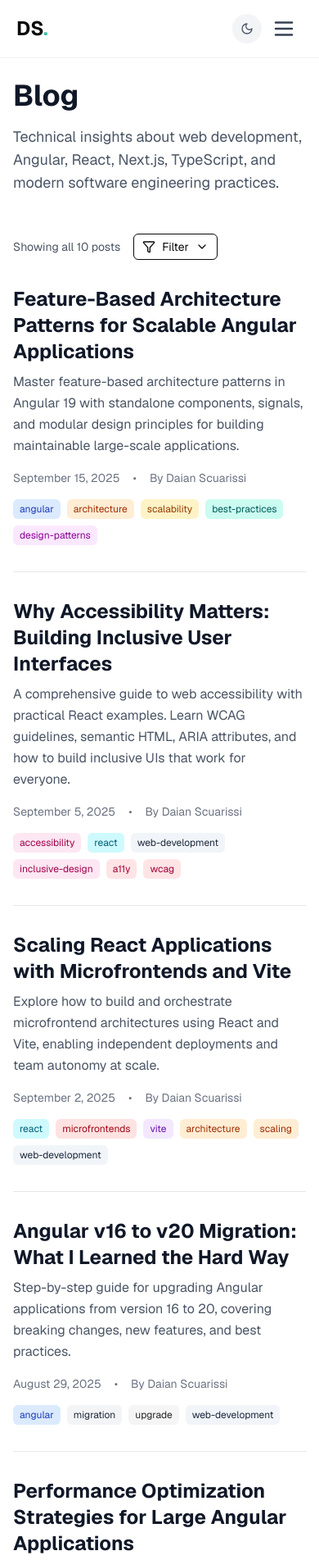
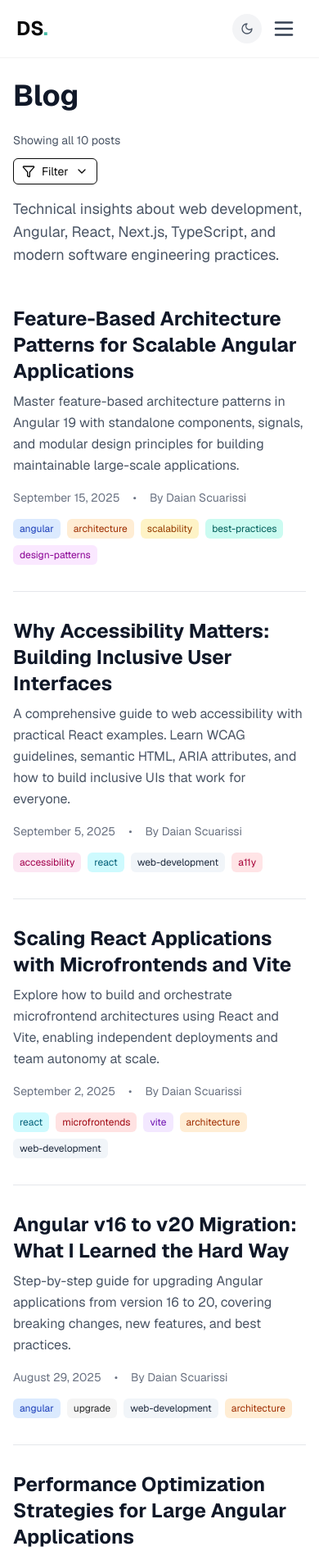
Before and after one commit to SDaian/ds-theme-portfolio, a Next.js app: page /blog in a window 390 px wide. Shown: the top 1903 px of the page at 82% size. Built offline with nearby package versions, Linux system fonts and the light colour scheme.

Commit message:
feat: integrate blog filters into header and enhance tag filtering

```diff
--- a/src/app/blog/page.tsx
+++ b/src/app/blog/page.tsx
@@ -25,14 +25,6 @@ export default function BlogPage() {
 
   return (
     <div className='mx-auto mt-[65px] min-h-[calc(100vh-165px)] max-w-6xl px-4 py-8 sm:px-6 sm:py-12 lg:px-8'>
-      <header className='mb-12'>
-        <h1 className='mb-4 text-4xl font-bold text-gray-900 dark:text-gray-100'>Blog</h1>
-        <p className='text-lg text-gray-600 dark:text-gray-400'>
-          Technical insights about web development, Angular, React, Next.js, TypeScript, and modern
-          software engineering practices.
-        </p>
-      </header>
-
       <BlogContent posts={posts} />
     </div>
   );
--- a/src/components/Blog/Components/BlogContent.tsx
+++ b/src/components/Blog/Components/BlogContent.tsx
@@ -33,7 +33,10 @@ export function BlogContent({ posts }: BlogContentProps) {
 
   return (
     <>
-      <div className='mb-8'>
+      <header className='mb-12'>
+        <div className='flex flex-col gap-6 sm:flex-row sm:items-center sm:justify-between'>
+          <h1 className='text-4xl font-bold text-gray-900 dark:text-gray-100'>Blog</h1>
+          <div className='flex-shrink-0'>
             <BlogFilterPopover
               availableTags={availableTags}
               filteredPostsCount={filteredPosts.length}
@@ -42,8 +45,19 @@ export function BlogContent({ posts }: BlogContentProps) {
               onTagsChange={handleTagsChange}
             />
           </div>
+        </div>
+        <p className='mt-4 text-lg text-gray-600 dark:text-gray-400'>
+          Technical insights about web development, Angular, React, Next.js, TypeScript, and modern
+          software engineering practices.
+        </p>
+      </header>
 
-      <BlogPostList isLoading={isLoading} posts={filteredPosts} selectedTags={selectedTags} />
+      <BlogPostList
+        allPosts={posts}
+        isLoading={isLoading}
+        posts={filteredPosts}
+        selectedTags={selectedTags}
+      />
     </>
   );
 }
--- a/src/components/Blog/Components/BlogFilterPopover.tsx
+++ b/src/components/Blog/Components/BlogFilterPopover.tsx
@@ -14,6 +14,7 @@ import {
   getTagPostCounts,
   sortTagsByPopularity,
   generateFilterSummary,
+  getFilterableTags,
 } from '@/lib/blog-filters';
 import { getTagColor } from '@/lib/tag-colors';
 
@@ -36,8 +37,9 @@ export function BlogFilterPopover({
   const [isOpen, setIsOpen] = useState(false);
   const debouncedSearchTerm = useDebounce(searchTerm, 300);
 
-  const tagCounts = getTagPostCounts(posts, availableTags);
-  const filteredTags = filterTagsBySearch(availableTags, debouncedSearchTerm);
+  const filterableAvailableTags = getFilterableTags(availableTags);
+  const tagCounts = getTagPostCounts(posts, filterableAvailableTags);
+  const filteredTags = filterTagsBySearch(filterableAvailableTags, debouncedSearchTerm);
   const sortedTags = sortTagsByPopularity(filteredTags, tagCounts);
 
   const handleClearAll = () => {
@@ -62,37 +64,16 @@ export function BlogFilterPopover({
   const filterSummary = generateFilterSummary(posts.length, filteredPostsCount, selectedTags);
 
   return (
-    <div className='flex items-center gap-4'>
-      {/* Filter Summary */}
+    <div className='flex flex-col gap-3 sm:gap-4'>
+      {/* Filter Summary and Button Row */}
+      <div className='flex flex-col gap-3 sm:flex-row sm:items-center sm:gap-4'>
         <p className='text-sm font-medium text-gray-600 dark:text-gray-400'>{filterSummary}</p>
-
-      {/* Active Filters (when selected) */}
-      {selectedTags.length > 0 && (
-        <div className='hidden items-center gap-2 sm:flex'>
-          <span className='text-xs text-gray-500 dark:text-gray-400'>Filters:</span>
-          {selectedTags.slice(0, 2).map((tag) => (
-            <button
-              key={tag}
-              className={`group inline-flex items-center gap-1 rounded-md px-2 py-1 text-xs font-medium transition-colors hover:opacity-80 ${getTagColor(tag)}`}
-              onClick={() => handleRemoveTag(tag)}
-            >
-              {tag}
-              <X className='h-3 w-3 opacity-60 group-hover:opacity-100' />
-            </button>
-          ))}
-          {selectedTags.length > 2 && (
-            <span className='text-xs text-gray-500 dark:text-gray-400'>
-              +{selectedTags.length - 2} more
-            </span>
-          )}
-        </div>
-      )}
 
         {/* Filter Popover */}
         <Popover open={isOpen} onOpenChange={setIsOpen}>
           <PopoverTrigger asChild>
             <Button
-            className={`gap-2 ${selectedTags.length > 0 ? 'border-brand bg-brand/5' : ''}`}
+              className={`w-fit gap-2 ${selectedTags.length > 0 ? 'border-brand bg-brand/5' : ''}`}
               size='sm'
               variant='outline'
             >
@@ -150,7 +131,7 @@ export function BlogFilterPopover({
                     Active filters:
                   </p>
                   <div className='flex flex-wrap gap-1.5'>
-                  {selectedTags.map((tag) => (
+                    {getFilterableTags(selectedTags).map((tag) => (
                       <button
                         key={tag}
                         className={`group inline-flex items-center gap-1 rounded-md px-2 py-1 text-xs font-medium transition-colors hover:opacity-80 ${getTagColor(tag)}`}
@@ -175,7 +156,7 @@ export function BlogFilterPopover({
                       No tags match your search
                     </p>
                   ) : (
-                  <div className='flex flex-wrap gap-1.5 pr-2'>
+                    <div className='flex flex-wrap gap-1.5 p-1'>
                       {sortedTags.map((tag) => (
                         <button
                           key={tag}
@@ -201,5 +182,6 @@ export function BlogFilterPopover({
           </PopoverContent>
         </Popover>
       </div>
+    </div>
   );
 }
--- a/src/components/Blog/Components/BlogPostList.tsx
+++ b/src/components/Blog/Components/BlogPostList.tsx
@@ -3,18 +3,26 @@
 import type { BlogPost } from '@/lib/blog-types';
 
 import Link from 'next/link';
-import { Search, FileText } from 'lucide-react';
+import { Search, FileText, Lightbulb } from 'lucide-react';
 
 import { formatDate } from '@/lib/date-utils';
 import { getTagColor } from '@/lib/tag-colors';
+import { getFilterableTags } from '@/lib/blog-filters';
 
 interface BlogPostListProps {
   posts: BlogPost[];
   selectedTags: string[];
   isLoading?: boolean;
+  allPosts?: BlogPost[];
 }
 
-function EmptyState({ selectedTags }: { selectedTags: string[] }) {
+function EmptyState({
+  selectedTags,
+  allPosts = [],
+}: {
+  selectedTags: string[];
+  allPosts?: BlogPost[];
+}) {
   if (selectedTags.length === 0) {
     return (
       <div className='py-16 text-center'>
@@ -29,25 +37,50 @@ function EmptyState({ selectedTags }: { selectedTags: string[] }) {
     );
   }
 
+  // Get latest posts as recommendations
+  const latestPosts = allPosts
+    .sort((a, b) => new Date(b.publishedAt).getTime() - new Date(a.publishedAt).getTime())
+    .slice(0, 3);
+
   return (
     <div className='py-16 text-center'>
       <Search className='mx-auto mb-4 h-12 w-12 text-gray-400 dark:text-gray-600' />
       <h3 className='mb-2 text-lg font-medium text-gray-900 dark:text-gray-100'>No posts found</h3>
-      <p className='mx-auto mb-4 max-w-sm text-gray-500 dark:text-gray-400'>
+      <p className='mx-auto mb-6 max-w-sm text-gray-500 dark:text-gray-400'>
         No blog posts match the selected tags. Try selecting different tags or clearing your
         filters.
       </p>
-      <div className='flex flex-wrap justify-center gap-2'>
-        <span className='text-sm text-gray-500 dark:text-gray-400'>Selected tags:</span>
-        {selectedTags.map((tag) => (
-          <span
-            key={tag}
-            className={`rounded-md px-2 py-1 text-xs font-medium ${getTagColor(tag)}`}
-          >
-            {tag}
-          </span>
-        ))}
-      </div>
+
+      {/* Recommendations */}
+      {latestPosts.length > 0 && (
+        <div className='mx-auto max-w-2xl'>
+          <div className='mb-6 flex items-center justify-center gap-2'>
+            <Lightbulb className='h-5 w-5 text-yellow-500' />
+            <h4 className='font-medium text-gray-900 dark:text-gray-100'>
+              Maybe you&apos;d be interested in:
+            </h4>
+          </div>
+
+          {/* Latest Posts */}
+          <div>
+            <p className='mb-3 text-sm text-gray-600 dark:text-gray-400'>Recent posts:</p>
+            <div className='space-y-2 text-left'>
+              {latestPosts.map((post) => (
+                <Link
+                  key={post.slug}
+                  className='block rounded-lg border border-gray-200 p-3 transition-colors hover:bg-gray-50 dark:border-gray-700 dark:hover:bg-gray-800'
+                  href={`/blog/${post.slug}`}
+                >
+                  <h5 className='font-medium text-gray-900 dark:text-gray-100'>{post.title}</h5>
+                  <p className='mt-1 text-sm text-gray-600 dark:text-gray-400'>
+                    {post.description}
+                  </p>
+                </Link>
+              ))}
+            </div>
+          </div>
+        </div>
+      )}
     </div>
   );
 }
@@ -89,13 +122,18 @@ function LoadingSkeleton() {
   );
 }
 
-export function BlogPostList({ posts, selectedTags, isLoading = false }: BlogPostListProps) {
+export function BlogPostList({
+  posts,
+  selectedTags,
+  isLoading = false,
+  allPosts = [],
+}: BlogPostListProps) {
   if (isLoading) {
     return <LoadingSkeleton />;
   }
 
   if (posts.length === 0) {
-    return <EmptyState selectedTags={selectedTags} />;
+    return <EmptyState allPosts={allPosts} selectedTags={selectedTags} />;
   }
 
   return (
@@ -129,9 +167,9 @@ export function BlogPostList({ posts, selectedTags, isLoading = false }: BlogPos
                   )}
                 </div>
 
-                {post.tags.length > 0 && (
+                {getFilterableTags(post.tags).length > 0 && (
                   <div className='flex flex-wrap gap-2'>
-                    {post.tags.map((tag) => (
+                    {getFilterableTags(post.tags).map((tag) => (
                       <span
                         key={tag}
                         className={`rounded-md px-2 py-1 text-xs font-medium transition-colors ${getTagColor(tag)}`}
--- a/src/content/angular-image-custom-directive.mdx
+++ b/src/content/angular-image-custom-directive.mdx
@@ -3,7 +3,7 @@ title: 'Building an Angular Image Custom Directive with Fallback Support'
 description: 'Learn how to create a robust Angular directive for handling image loading with automatic fallback support using signals and effects. This practical implementation enhances user experience by gracefully handling broken images.'
 publishedAt: '2025-08-21'
 author: 'Daian Scuarissi'
-tags: ['angular', 'directive', 'signals', 'image-handling', 'ux', 'typescript']
+tags: ['angular', 'directive', 'signals', 'image-handling', 'ux', 'typescript', 'best-practices']
 image: '/setup-image.png'
 ---
 
--- a/src/content/angular-v16-to-v20-migration.mdx
+++ b/src/content/angular-v16-to-v20-migration.mdx
@@ -3,7 +3,7 @@ title: 'Angular v16 to v20 Migration: What I Learned the Hard Way'
 description: 'Step-by-step guide for upgrading Angular applications from version 16 to 20, covering breaking changes, new features, and best practices.'
 publishedAt: '2025-08-29'
 author: 'Daian Scuarissi'
-tags: ['angular', 'migration', 'upgrade', 'web-development']
+tags: ['angular', 'migration', 'upgrade', 'web-development', 'architecture']
 image: '/setup-image.png'
 ---
 
--- a/src/lib/blog-filters.ts
+++ b/src/lib/blog-filters.ts
@@ -1,4 +1,23 @@
 import type { BlogPost } from './blog-types';
+
+// Tags that should be excluded from filtering UI (implementation details, too broad, etc.)
+const EXCLUDED_FILTER_TAGS = [
+  'mdx', // Implementation detail
+  'blog', // Redundant in blog context
+  'image-handling', // Too specific/technical
+  'onpush', // Too technical
+  'directive', // Too technical
+  'migration', // Too specific
+  'signals', // Too technical
+  'seo', // Too specific
+  'wcag', // Technical standard acronym
+  'scaling', // Subset of architecture/performance
+  'lazy-loading', // Technical implementation detail
+  'open-graph', // Too specific/technical
+  'social-media', // Narrow subset
+  'inclusive-design', // Subset of accessibility
+  'custom-rules', // Too specific/technical
+];
 
 export interface FilterState {
   selectedTags: string[];
@@ -6,24 +25,33 @@ export interface FilterState {
 }
 
 /**
- * Extract all unique tags from blog posts
+ * Filter tags to only include those suitable for filtering UI
+ */
+export function getFilterableTags(tags: string[]): string[] {
+  return tags.filter((tag) => !EXCLUDED_FILTER_TAGS.includes(tag));
+}
+
+/**
+ * Extract all unique tags from blog posts (filtered for UI)
  */
 export function extractUniqueTagsFromPosts(posts: BlogPost[]): string[] {
   const allTags = posts.flatMap((post) => post.tags);
+  const uniqueTags = Array.from(new Set(allTags));
 
-  return Array.from(new Set(allTags)).sort();
+  return getFilterableTags(uniqueTags).sort();
 }
 
 /**
- * Filter posts by selected tags
+ * Filter posts by selected tags (AND logic)
  * If no tags are selected, return all posts
+ * Posts must have ALL selected tags to be included
  */
 export function filterPostsByTags(posts: BlogPost[], selectedTags: string[]): BlogPost[] {
   if (selectedTags.length === 0) {
     return posts;
   }
 
-  return posts.filter((post) => selectedTags.some((tag) => post.tags.includes(tag)));
+  return posts.filter((post) => selectedTags.every((tag) => post.tags.includes(tag)));
 }
 
 /**
```
Lines whose indentation alone changed are shown as unchanged.
